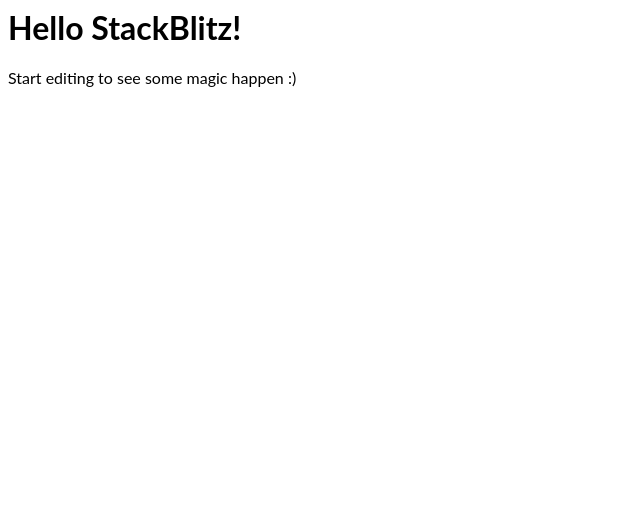
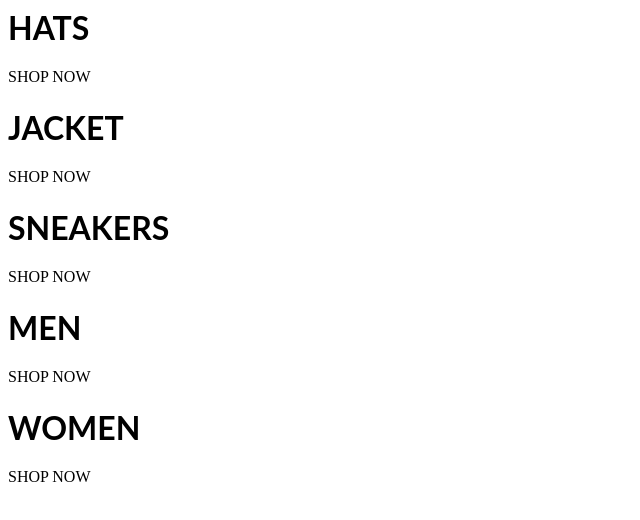
Before and after one commit to karthikgopalk/cling-shopping, a React (Create React App) app: page / in a window 1280 px wide. Shown: the top 520 px of the page, without its empty margins (0-640 px from the left). Built offline with nearby package versions, Linux system fonts and the light colour scheme.

Commit message:
2 files modified, 2 added

```diff
--- a/package.json
+++ b/package.json
@@ -3,6 +3,7 @@
   "version": "0.0.0",
   "private": true,
   "dependencies": {
+    "node-sass": "^6.0.1",
     "react": "^17.0.0",
     "react-dom": "^17.0.0"
   },
--- a/src/App.js
+++ b/src/App.js
@@ -1,11 +1,9 @@
-import React from "react";
-import "./style.css";
+import React from 'react';
+import './style.css';
+import HomePage from './HomePage.component';
 
-export default function App() {
-  return (
-    <div>
-      <h1>Hello StackBlitz!</h1>
-      <p>Start editing to see some magic happen :)</p>
-    </div>
-  );
+function App() {
+  return <div><HomePage/></div>;
 }
+
+export default App;
--- /dev/null
+++ b/src/HomePage.component.jsx
@@ -0,0 +1,39 @@
+import React from 'react';
+import './HomePage.styles';
+const HomePage = () => (
+  <div className="homePage">
+    <div className="directory-menu">
+      <div className="menu-item">
+        <div className="content">
+          <h1 className="title">HATS</h1>
+          <span className="subtitle">SHOP NOW</span>
+        </div>
+      </div>
+      <div className="menu-item">
+        <div className="content">
+          <h1 className="title">JACKET</h1>
+          <span className="subtitle">SHOP NOW</span>
+        </div>
+      </div>
+      <div className="menu-item">
+        <div className="content">
+          <h1 className="title">SNEAKERS</h1>
+          <span className="subtitle">SHOP NOW</span>
+        </div>
+      </div>
+      <div className="menu-item">
+        <div className="content">
+          <h1 className="title">MEN</h1>
+          <span className="subtitle">SHOP NOW</span>
+        </div>
+      </div>
+      <div className="menu-item">
+        <div className="content">
+          <h1 className="title">WOMEN</h1>
+          <span className="subtitle">SHOP NOW</span>
+        </div>
+      </div>
+    </div>
+  </div>
+);
+export default HomePage;
--- /dev/null
+++ b/src/HomePage.styles.scss
@@ -0,0 +1,54 @@
+.homepage {
+  display: flex;
+  flex-direction: column;
+  align-items: center;
+  padding: 20px 80px;
+}
+
+.directory-menu {
+  width: 100%;
+  display: flex;
+  flex-wrap: wrap;
+  justify-content: space-between;
+}
+
+.menu-item {
+  min-width: 30%;
+  height: 240px;
+  flex: 1 1 auto;
+  display: flex;
+  align-items: center;
+  justify-content: center;
+  border: 1px solid black;
+  margin: 0 7.5px 15px;
+
+  &:first-child {
+    margin-right: 7.5px;
+  }
+
+  &:last-child {
+    margin-left: 7.5px;
+  }
+
+  .content {
+    height: 90px;
+    padding: 0 25px;
+    display: flex;
+    flex-direction: column;
+    align-items: center;
+    justify-content: center;
+    border: 1px solid black;
+
+    .title {
+      font-weight: bold;
+      margin-bottom: 6px;
+      font-size: 22px;
+      color: #4a4a4a;
+    }
+
+    .subtitle {
+      font-weight: lighter;
+      font-size: 16px;
+    }
+  }
+}
```
